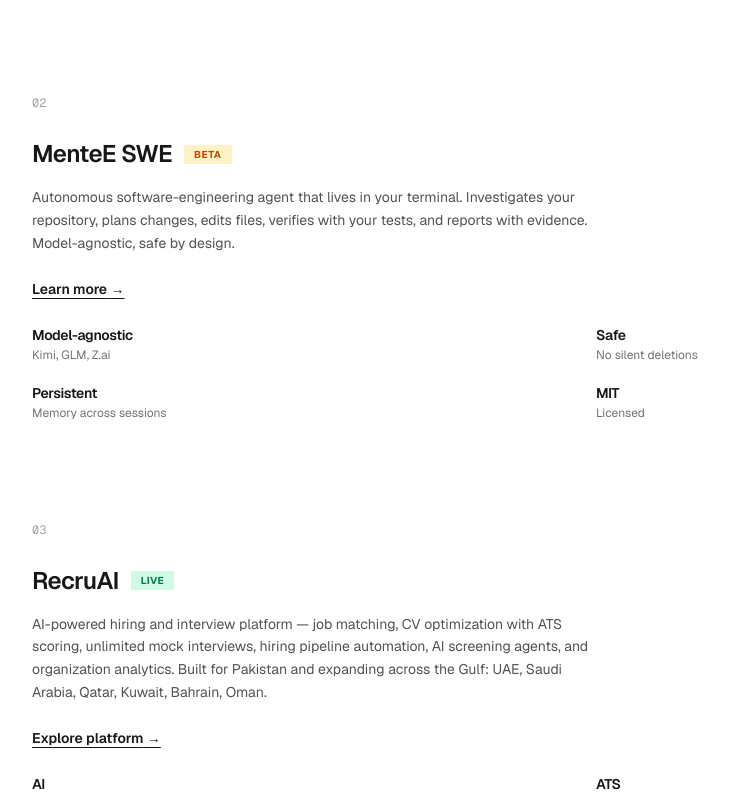
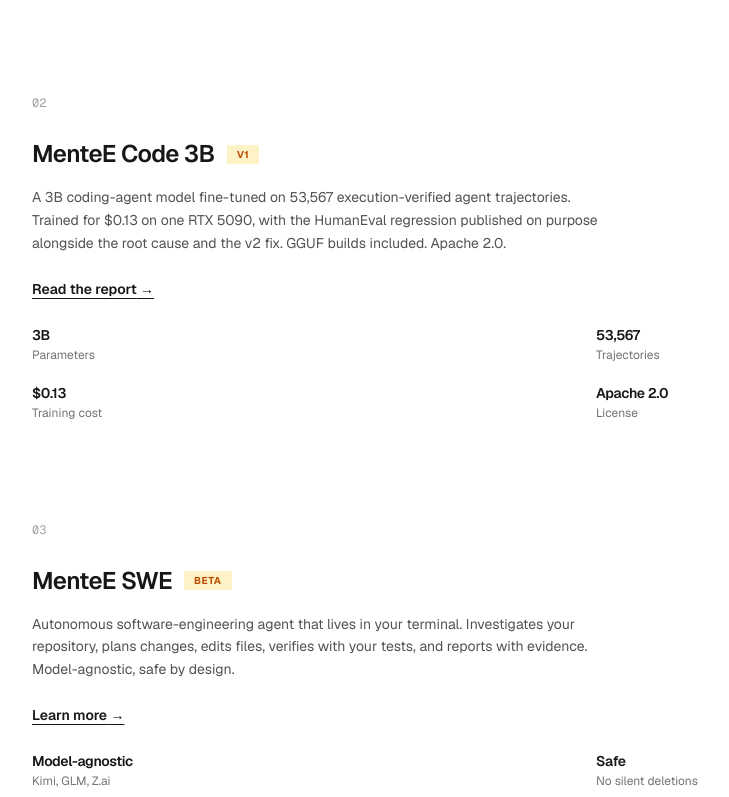
Before and after one commit to MenteE-s/mentee-landing-page, a Next.js app: page /products in a window 1280 px wide. Shown: the part 700-1497 px from the top of the page, without its empty margins (56-785 px from the left). Built offline with nearby package versions, Linux system fonts and the light colour scheme.

Commit message:
feat: add MenteE Code 3B to products page and header dropdown

```diff
--- a/src/app/products/page.tsx
+++ b/src/app/products/page.tsx
@@ -5,19 +5,20 @@ import { Reveal } from "@/components/Reveal";
 import Link from "next/link";
 
 export const metadata: Metadata = {
-  title: "Products — MenteE — RecruAI, Embed, SWE",
+  title: "Products — MenteE — RecruAI, Embed, Code 3B, SWE",
   description:
-    "MenteE builds three production AI platforms: RecruAI (AI hiring and interview platform for Pakistan and the Gulf), MenteE Embed (multilingual embeddings), and MenteE SWE (autonomous coding agent).",
+    "MenteE builds production AI platforms and open models: RecruAI (AI hiring and interview platform for Pakistan and the Gulf), MenteE Embed (multilingual embeddings), MenteE Code 3B (coding model trained on agent trajectories), and MenteE SWE (autonomous coding agent).",
   keywords: [
     "RecruAI", "MenteE products", "AI hiring platform", "AI interview platform",
     "job portal Pakistan", "Gulf jobs UAE Saudi Qatar Kuwait Bahrain", "MenteE Embed",
-    "multilingual embeddings", "MenteE SWE", "autonomous coding agent",
+    "multilingual embeddings", "MenteE Code 3B", "coding agent model",
+    "LoRA fine-tune", "MenteE SWE", "autonomous coding agent",
     "recruitment automation", "ATS scoring", "CV optimization AI",
   ],
   alternates: { canonical: "https://menteeai.org/products" },
   openGraph: {
-    title: "MenteE Products — RecruAI, Embed, SWE",
-    description: "AI hiring, multilingual embeddings, autonomous coding — built by MenteE.",
+    title: "MenteE Products — RecruAI, Embed, Code 3B, SWE",
+    description: "AI hiring, multilingual embeddings, coding models, autonomous coding — built by MenteE.",
     url: "https://menteeai.org/products",
   },
 };
@@ -33,6 +34,19 @@ const products = [
       { k: "~41M", v: "Parameters" },
       { k: "384", v: "Dimensions" },
       { k: "3", v: "Languages" },
+      { k: "Apache 2.0", v: "License" },
+    ],
+  },
+  {
+    label: "MenteE Code 3B",
+    tag: "v1",
+    href: "/research?model=code3b",
+    hrefLabel: "Read the report",
+    d: "A 3B coding-agent model fine-tuned on 53,567 execution-verified agent trajectories. Trained for $0.13 on one RTX 5090, with the HumanEval regression published on purpose alongside the root cause and the v2 fix. GGUF builds included. Apache 2.0.",
+    stats: [
+      { k: "3B", v: "Parameters" },
+      { k: "53,567", v: "Trajectories" },
+      { k: "$0.13", v: "Training cost" },
       { k: "Apache 2.0", v: "License" },
     ],
   },
--- a/src/components/Navbar.tsx
+++ b/src/components/Navbar.tsx
@@ -10,6 +10,11 @@ const products = [
     label: "MenteE Embed",
     href: "/research",
     desc: "41M-param multilingual embeddings, trained from scratch",
+  },
+  {
+    label: "MenteE Code 3B",
+    href: "/research?model=code3b",
+    desc: "3B coding model trained on execution-verified agent trajectories",
   },
   {
     label: "MenteE SWE",
```
